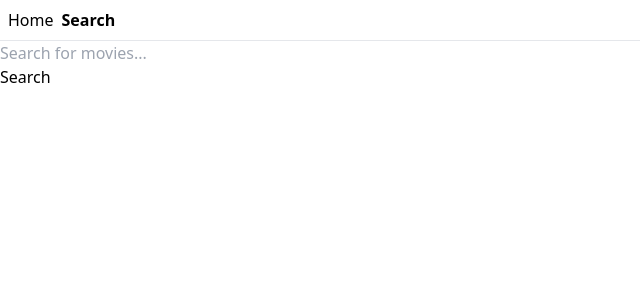
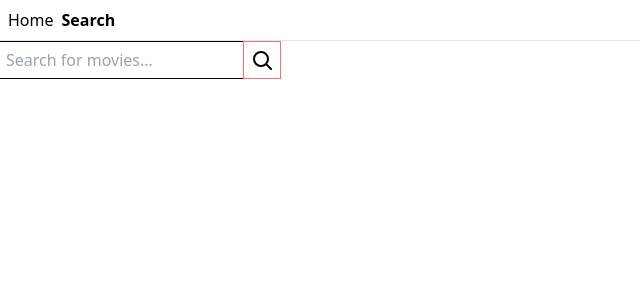
Before and after one commit to JackMartinDev/movies-frontend, a React (Vite) app: page /search in a window 1280 px wide. Shown: the top 300 px of the page, without its empty margins (0-640 px from the left). Built offline with nearby package versions, Linux system fonts and the light colour scheme.

Commit message:
Add basic styles for search page\

```diff
--- a/src/routes/__root.tsx
+++ b/src/routes/__root.tsx
@@ -20,7 +20,9 @@ export const Route = createRootRouteWithContext<{
         </Link>
       </div>
       <hr />
-      <Outlet />
+      <main className="container flex-grow mx-auto my-auto">
+        <Outlet />
+      </main>
       <TanStackRouterDevtools />
     </>
   ),
--- a/src/routes/search.tsx
+++ b/src/routes/search.tsx
@@ -75,19 +75,35 @@ function Search() {
   };
 
   return (
-    <div className="flex flex-col gap-5">
-      <form onSubmit={handleSubmit(onSubmit)}>
+    <div className="flex flex-col">
+      <form onSubmit={handleSubmit(onSubmit)} className="flex flex-row">
         <div>
           <input
             type="text"
             placeholder="Search for movies..."
+            className="border-y border-black p-1.5"
             {...register("query")}
           />
           {errors.query && (
             <p style={{ color: "red" }}>{errors.query.message}</p>
           )}
         </div>
-        <button type="submit">Search</button>
+        <button type="submit" className="border border-red-400 px-1.5">
+          <svg
+            xmlns="http://www.w3.org/2000/svg"
+            fill="none"
+            viewBox="0 0 24 24"
+            strokeWidth="2"
+            stroke="currentColor"
+            className="w-6 h-6"
+          >
+            <path
+              strokeLinecap="round"
+              strokeLinejoin="round"
+              d="M11 4a7 7 0 100 14 7 7 0 000-14zM21 21l-4.35-4.35"
+            />
+          </svg>
+        </button>
       </form>
 
       {error && (
```
